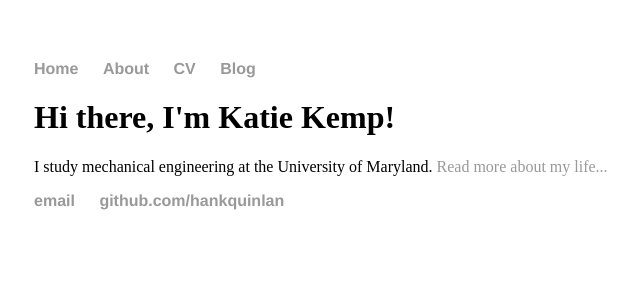
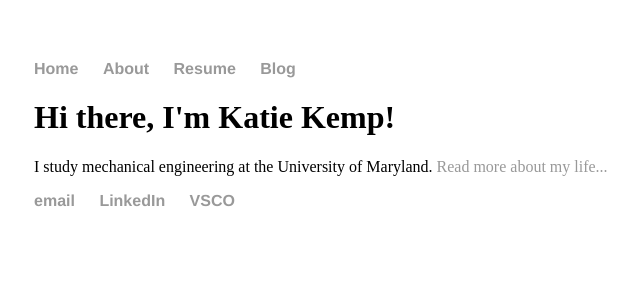
Before and after one commit to katherinekemp/katherinekemp.github.io, a Jekyll site: the page built from index.html, in a window 1280 px wide. Shown: the top 300 px of the page, without its empty margins (158-798 px from the left). Built offline with Jekyll 4.4.1, drawn with Linux system fonts in a browser that asks for light colours.

Commit message:
Update default.html

```diff
--- a/_layouts/default.html
+++ b/_layouts/default.html
@@ -10,7 +10,7 @@
 	    		<ul>
 	        		<li><a href="/">Home</a></li>
 		        	<li><a href="/about">About</a></li>
-	        		<li><a href="/cv">CV</a></li>
+	        		<li><a href="/resume">Resume</a></li>
 	        		<li><a href="/blog">Blog</a></li>
 	    		</ul>
 			</nav>
@@ -21,8 +21,9 @@
 			</div><!-- /.container -->
 			<footer>
 	    		<ul>
-	        		<li><a href="mailto:hankquinlanhub@gmail.com">email</a></li>
-	        		<li><a href="https://github.com/hankquinlan">github.com/hankquinlan</a></li>
+	        		<li><a href="mailto:katherine.e.kemp@gmail.com">email</a></li>
+				<li><a href="https://www.linkedin.com/in/katherineekemp/">LinkedIn</a></li>
+	        		<li><a href="https://vsco.co/kkenmadrid/gallery">VSCO</a></li>
 				</ul>
 			</footer>
 		</body>
```
